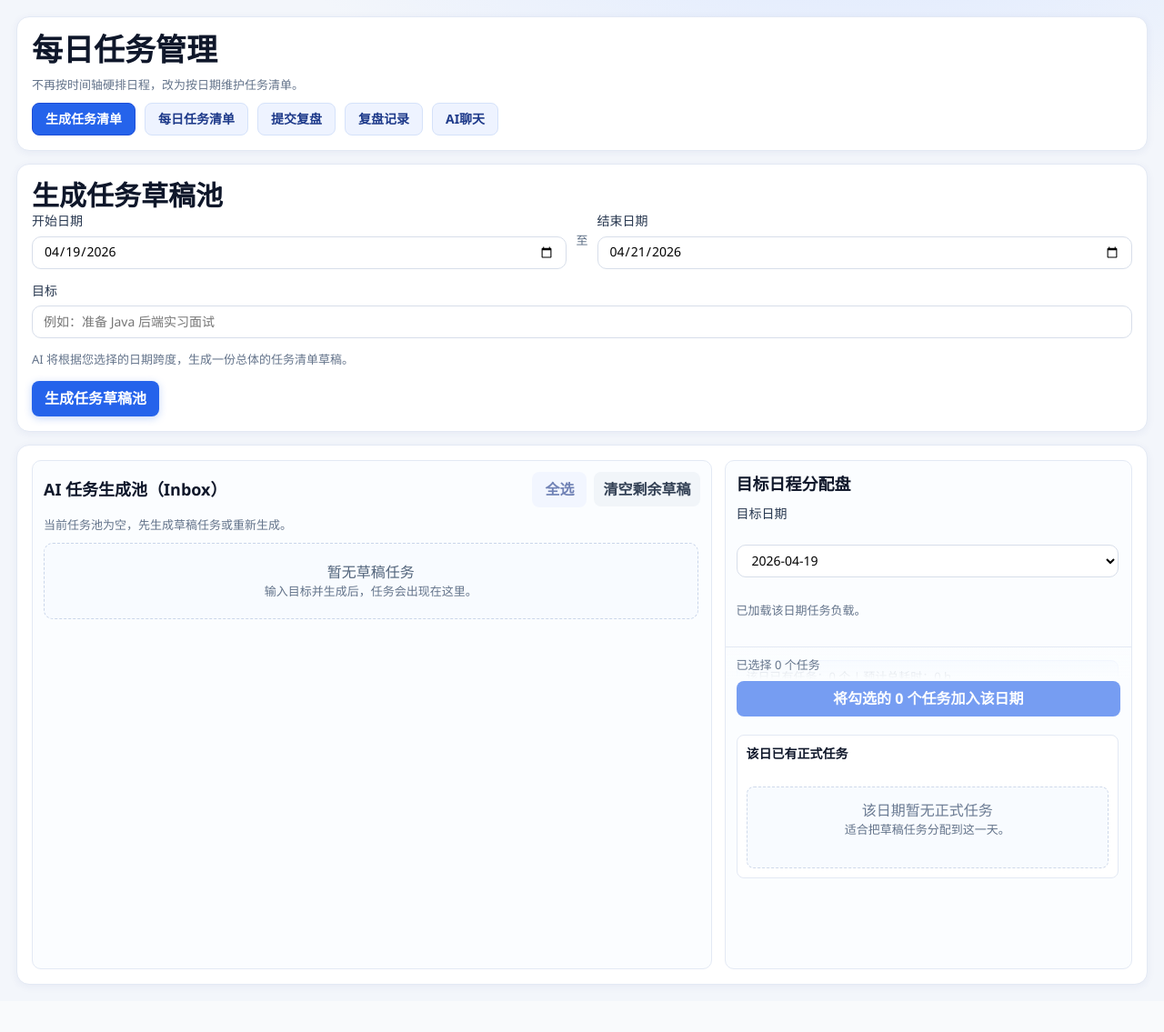
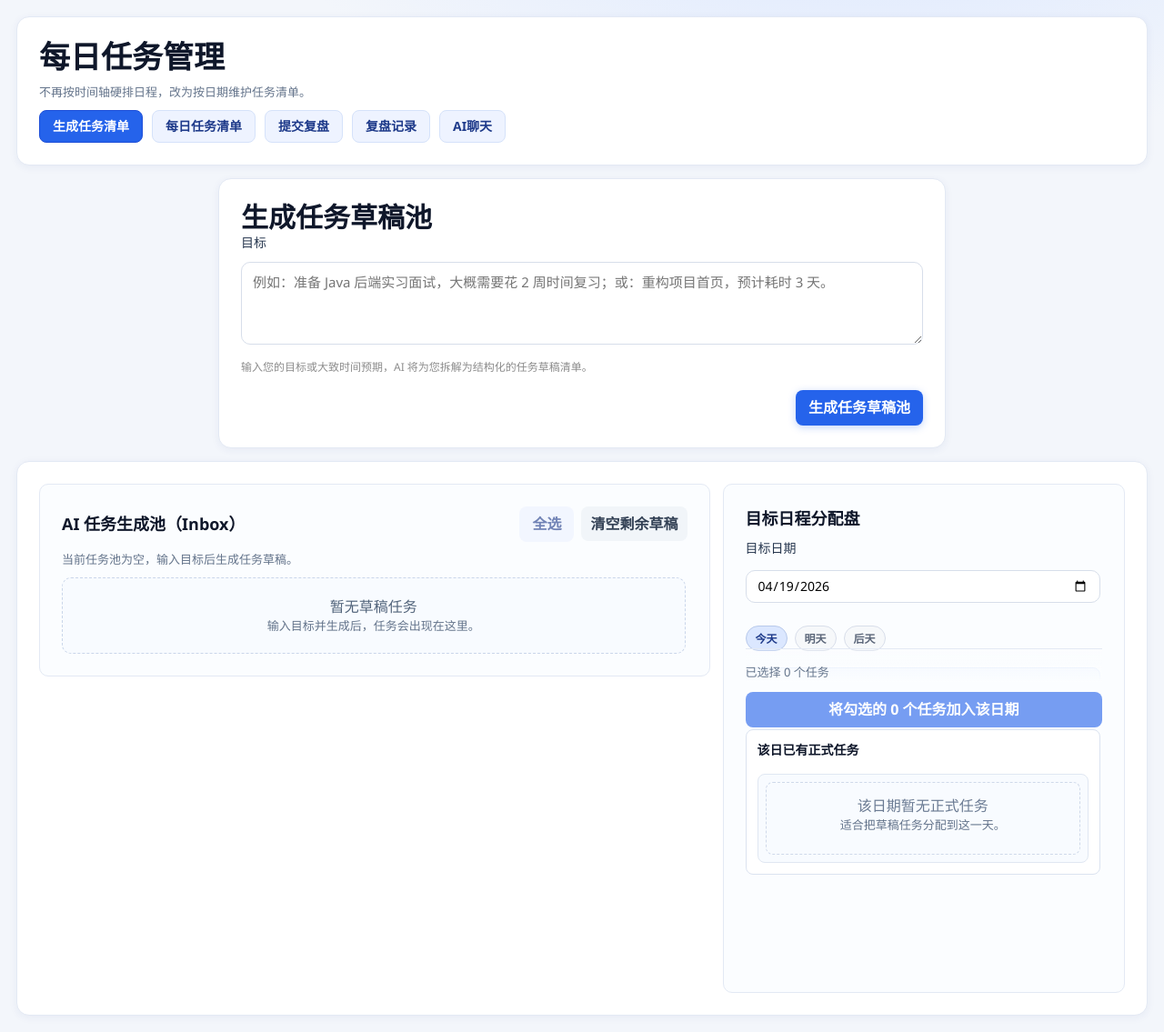
Before and after one commit to 8008120315/date-agent, a FastAPI app: page /plan/generate in a window 1280 px wide. Shown: the whole page at 91% size. Before the commit the page ends 1085 px from the top, so only its background shows below. Run offline with FastAPI, Linux system fonts and the light colour scheme; data that the repository does not hold is empty.

Commit message:
修改生成任务

```diff
--- a/app/static/generate.js
+++ b/app/static/generate.js
@@ -3,7 +3,6 @@ const draftState = {
   selectedTaskIds: new Set(),
   expandedTaskIds: new Set(),
   removingTaskIds: new Set(),
-  rangeDates: [],
   targetDate: "",
   goalText: "",
   existingTasksByDate: new Map(),
@@ -38,19 +37,13 @@ function addDays(dateObj, delta) {
   return d;
 }
 
-function enumerateDateRange(startDateKey, endDateKey) {
-  const start = parseDateKey(startDateKey);
-  const end = parseDateKey(endDateKey);
-  if (Number.isNaN(start.getTime()) || Number.isNaN(end.getTime()) || start > end) {
-    return [];
-  }
-  const rows = [];
-  let cursor = new Date(start.getFullYear(), start.getMonth(), start.getDate());
-  while (cursor <= end && rows.length < 90) {
-    rows.push(toDateKey(cursor));
-    cursor = addDays(cursor, 1);
-  }
-  return rows;
+function todayDateKey() {
+  return toDateKey(new Date());
+}
+
+function isPastDate(dateKey) {
+  if (!dateKey) return false;
+  return dateKey < todayDateKey();
 }
 
 function normalizeHours(value) {
@@ -155,7 +148,9 @@ function setGenerateStatus(message, { error = false } = {}) {
 function setDateLoadStatus(message, { error = false } = {}) {
   const el = document.getElementById("draft-date-load-status");
   if (!el) return;
-  el.textContent = message;
+  const text = String(message || "").trim();
+  el.textContent = text;
+  el.hidden = !text;
   el.classList.toggle("is-error", error);
 }
 
@@ -187,9 +182,23 @@ function updateAssignSummary() {
   }
   if (assignBtn) {
     assignBtn.textContent = `将勾选的 ${selected} 个任务加入该日期`;
-    assignBtn.disabled = selected === 0 || !draftState.targetDate;
+    assignBtn.disabled = selected === 0 || !draftState.targetDate || isPastDate(draftState.targetDate);
   }
   updateSelectToggleButton();
+}
+
+function updateQuickDateButtons() {
+  const buttons = Array.from(document.querySelectorAll(".draft-quick-date-btn"));
+  const today = parseDateKey(todayDateKey());
+  const target = parseDateKey(draftState.targetDate);
+  const diffDays = Number.isNaN(target.getTime())
+    ? null
+    : Math.round((target.getTime() - today.getTime()) / (1000 * 60 * 60 * 24));
+
+  buttons.forEach((btn) => {
+    const offset = Number(btn.getAttribute("data-offset") || 0);
+    btn.classList.toggle("is-active", diffDays === offset);
+  });
 }
 
 function taskKey(task) {
@@ -228,30 +237,11 @@ function markFreshTasks(dateKey, allTasks, appendedTasks) {
   draftState.freshTimersByDate.set(dateKey, timer);
 }
 
-function renderTargetDateOptions() {
-  const select = document.getElementById("draft-target-date-select");
-  if (!select) return;
-  select.innerHTML = draftState.rangeDates
-    .map((dateKey) => `<option value="${escapeHtml(dateKey)}">${escapeHtml(dateKey)}</option>`)
-    .join("");
-  if (!draftState.rangeDates.length) {
-    draftState.targetDate = "";
-    select.disabled = true;
-    select.innerHTML = `<option value="">请先生成草稿</option>`;
-  } else {
-    if (!draftState.rangeDates.includes(draftState.targetDate)) {
-      draftState.targetDate = draftState.rangeDates[0];
-    }
-    select.value = draftState.targetDate;
-    select.disabled = false;
-  }
-}
-
 function renderInboxMeta() {
   const meta = document.getElementById("draft-inbox-meta");
   if (!meta) return;
   if (!draftState.draftTasks.length) {
-    meta.textContent = "当前任务池为空，先生成草稿任务或重新生成。";
+    meta.textContent = "当前任务池为空，输入目标后生成任务草稿。";
     return;
   }
   const selected = countSelectedDrafts();
@@ -333,7 +323,12 @@ function renderExistingTasksBoard() {
   const dateKey = draftState.targetDate;
   const tasks = draftState.existingTasksByDate.get(dateKey) || [];
   const totalHours = tasks.reduce((sum, task) => sum + (normalizeHours(task.estimate_hours) || 0), 0);
-  summary.textContent = `该日已有任务：${tasks.length} 个 | 预计总耗时：${Number(totalHours.toFixed(1))} h`;
+  const roundedHours = Number(totalHours.toFixed(1));
+  const overloadClass = roundedHours >= 8 ? " is-overload" : "";
+  summary.innerHTML = `
+    <span class="draft-load-count">该日已有任务：${tasks.length} 个</span>
+    <span class="draft-load-hours${overloadClass}">预计总耗时：${roundedHours} h</span>
+  `;
 
   if (!tasks.length) {
     list.innerHTML = `
@@ -371,26 +366,23 @@ async function fetchTasksByDate(dateKey) {
 
 async function loadExistingTasksForTargetDate() {
   if (!draftState.targetDate) {
-    setDateLoadStatus("请选择目标日期以查看当日任务负载。");
+    setDateLoadStatus("");
     renderExistingTasksBoard();
     return;
   }
-  setDateLoadStatus("正在加载该日期已有任务...");
+  if (isPastDate(draftState.targetDate)) {
+    setDateLoadStatus("目标日期不能早于今天。", { error: true });
+    renderExistingTasksBoard();
+    return;
+  }
   try {
     await fetchTasksByDate(draftState.targetDate);
     renderExistingTasksBoard();
-    setDateLoadStatus("已加载该日期任务负载。");
+    setDateLoadStatus("");
   } catch (err) {
     setDateLoadStatus(`加载失败：${String(err)}`, { error: true });
     renderExistingTasksBoard();
   }
-}
-
-function applyRangeToInputs(startDate, endDate) {
-  const startInput = document.getElementById("draft-start-date");
-  const endInput = document.getElementById("draft-end-date");
-  if (startInput) startInput.value = startDate;
-  if (endInput) endInput.value = endDate;
 }
 
 async function removeAssignedDraftsWithAnimation(draftIds) {
@@ -407,41 +399,45 @@ async function removeAssignedDraftsWithAnimation(draftIds) {
   renderDraftPool();
 }
 
+function applyQuickDateSelection(targetInput, offset) {
+  const base = new Date();
+  const target = toDateKey(addDays(base, Number(offset || 0)));
+  targetInput.value = target;
+  draftState.targetDate = target;
+  updateAssignSummary();
+  updateQuickDateButtons();
+  renderExistingTasksBoard();
+  void loadExistingTasksForTargetDate();
+}
+
 function bindGeneratePage() {
   const form = document.getElementById("draft-plan-form");
   if (!form) return;
 
-  const startInput = document.getElementById("draft-start-date");
-  const endInput = document.getElementById("draft-end-date");
   const goalInput = document.getElementById("draft-goal-text");
   const generateBtn = document.getElementById("draft-generate-btn");
-  const targetDateSelect = document.getElementById("draft-target-date-select");
+  const targetDateInput = document.getElementById("draft-target-date-input");
+  const quickDateButtons = Array.from(document.querySelectorAll(".draft-quick-date-btn"));
   const toggleSelectBtn = document.getElementById("draft-toggle-select-btn");
   const clearDraftBtn = document.getElementById("draft-clear-btn");
   const assignBtn = document.getElementById("draft-assign-btn");
   const poolList = document.getElementById("draft-pool-list");
 
-  const today = toDateKey(new Date());
-  const defaultEnd = toDateKey(addDays(new Date(), 2));
-  applyRangeToInputs(today, defaultEnd);
-  draftState.rangeDates = enumerateDateRange(today, defaultEnd);
-  draftState.targetDate = draftState.rangeDates[0] || "";
-  renderTargetDateOptions();
+  if (!(targetDateInput instanceof HTMLInputElement)) return;
+
+  const today = todayDateKey();
+  targetDateInput.min = today;
+  targetDateInput.value = today;
+  draftState.targetDate = today;
+  updateQuickDateButtons();
   renderDraftPool();
   renderExistingTasksBoard();
   void loadExistingTasksForTargetDate();
 
   form.addEventListener("submit", async (event) => {
     event.preventDefault();
-    const startDate = String(startInput?.value || "").trim();
-    const endDate = String(endInput?.value || "").trim();
     const goalText = String(goalInput?.value || "").trim();
 
-    const rangeDates = enumerateDateRange(startDate, endDate);
-    if (!rangeDates.length) {
-      setGenerateStatus("日期范围无效，请重新选择。", { error: true });
-      return;
-    }
     if (!goalText) {
       setGenerateStatus("请先输入目标。", { error: true });
       return;
@@ -449,12 +445,10 @@ function bindGeneratePage() {
 
     generateBtn.disabled = true;
     generateBtn.textContent = "生成中...";
-    setGenerateStatus("AI 正在生成多日任务草稿池...");
+    setGenerateStatus("AI 正在拆解目标并生成任务草稿池...");
 
     try {
       const data = await postJson("/api/plan/draft/generate", {
-        start_date: startDate,
-        end_date: endDate,
         goal_text: goalText,
       });
       console.log("[draft generate]", data);
@@ -463,17 +457,12 @@ function bindGeneratePage() {
       draftState.selectedTaskIds.clear();
       draftState.expandedTaskIds.clear();
       draftState.removingTaskIds.clear();
-      draftState.rangeDates = enumerateDateRange(
-        String(data.start_date || startDate),
-        String(data.end_date || endDate),
-      );
-      draftState.targetDate = draftState.rangeDates[0] || "";
 
-      renderTargetDateOptions();
       renderDraftPool();
       renderExistingTasksBoard();
-      void loadExistingTasksForTargetDate();
-      setGenerateStatus(`已生成 ${draftState.draftTasks.length} 条草稿任务，可手动分配到目标日期。`);
+      const spanDays = Number(data.inferred_span_days || 0);
+      const spanTip = spanDays > 0 ? `（推断周期约 ${spanDays} 天）` : "";
+      setGenerateStatus(`已生成 ${draftState.draftTasks.length} 条草稿任务 ${spanTip}`.trim());
       showToast(`草稿池已生成（${draftState.draftTasks.length} 条）`);
     } catch (err) {
       setGenerateStatus(`生成失败：${String(err)}`, { error: true });
@@ -484,11 +473,38 @@ function bindGeneratePage() {
     }
   });
 
-  targetDateSelect?.addEventListener("change", async () => {
-    draftState.targetDate = String(targetDateSelect.value || "").trim();
+  targetDateInput.addEventListener("change", async () => {
+    const nextDate = String(targetDateInput.value || "").trim();
+    if (!nextDate) {
+      draftState.targetDate = "";
+      updateAssignSummary();
+      updateQuickDateButtons();
+      renderExistingTasksBoard();
+      setDateLoadStatus("");
+      return;
+    }
+    if (isPastDate(nextDate)) {
+      targetDateInput.value = todayDateKey();
+      draftState.targetDate = targetDateInput.value;
+      updateAssignSummary();
+      updateQuickDateButtons();
+      renderExistingTasksBoard();
+      setDateLoadStatus("目标日期不能早于今天。", { error: true });
+      showToast("只能分配到今天及未来日期", { error: true });
+      return;
+    }
+    draftState.targetDate = nextDate;
     updateAssignSummary();
+    updateQuickDateButtons();
     renderExistingTasksBoard();
     await loadExistingTasksForTargetDate();
+  });
+
+  quickDateButtons.forEach((btn) => {
+    btn.addEventListener("click", () => {
+      const offset = Number(btn.getAttribute("data-offset") || 0);
+      applyQuickDateSelection(targetDateInput, offset);
+    });
   });
 
   poolList?.addEventListener("change", (event) => {
@@ -557,6 +573,10 @@ function bindGeneratePage() {
       showToast("请先选择目标日期", { error: true });
       return;
     }
+    if (isPastDate(draftState.targetDate)) {
+      showToast("只能分配到今天及未来日期", { error: true });
+      return;
+    }
     const selectedTasks = draftState.draftTasks.filter((task) => selectedIds.includes(task.draft_id));
     if (!selectedTasks.length) {
       showToast("已选任务不存在，请重新勾选", { error: true });
@@ -577,7 +597,7 @@ function bindGeneratePage() {
       draftState.existingTasksByDate.set(draftState.targetDate, planItems);
       markFreshTasks(draftState.targetDate, planItems, selectedTasks);
       renderExistingTasksBoard();
-      setDateLoadStatus("该日期任务已更新。");
+      setDateLoadStatus("");
 
       await removeAssignedDraftsWithAnimation(selectedIds);
       showToast(`已成功将 ${selectedTasks.length} 个任务分配至 ${draftState.targetDate} 日程中`);
--- a/app/static/style.css
+++ b/app/static/style.css
@@ -891,7 +891,7 @@ body.modal-open {
   background: var(--ui-card-bg);
   border: 1px solid var(--ui-border-soft);
   border-radius: var(--ui-radius-lg);
-  padding: 16px;
+  padding: 24px;
   box-shadow: var(--ui-shadow-sm);
 }
 
@@ -941,25 +941,41 @@ h4 {
 
 .draft-plan-form {
   display: grid;
-  gap: 14px;
-}
-
-.draft-range-row {
-  display: grid;
-  grid-template-columns: minmax(0, 1fr) auto minmax(0, 1fr);
-  align-items: end;
-  gap: 10px;
-}
-
-.draft-range-sep {
-  align-self: center;
-  color: #5b6d84;
-  font-size: 13px;
+  gap: 16px;
+}
+
+.draft-ideation-card {
+  width: 70%;
+  max-width: 800px;
+  min-width: 620px;
+  margin-inline: auto;
+}
+
+.draft-ideation-card .draft-plan-form {
+  max-width: 100%;
+  margin-inline: auto;
+}
+
+.draft-goal-label {
+  gap: 10px;
+}
+
+#draft-goal-text {
+  min-height: 86px;
+  resize: vertical;
+  font-size: 15px;
+  line-height: 1.55;
+}
+
+.draft-helper-text {
+  color: #8c8c8c;
+  font-size: 12px;
 }
 
 .draft-form-actions {
   display: flex;
-  align-items: center;
+  align-items: flex-end;
+  justify-content: flex-end;
   gap: 12px;
   flex-wrap: wrap;
 }
@@ -973,6 +989,7 @@ h4 {
   display: grid;
   grid-template-columns: minmax(0, 1.25fr) minmax(280px, 0.75fr);
   gap: 14px;
+  align-items: start;
 }
 
 .draft-inbox,
@@ -980,10 +997,11 @@ h4 {
   border: 1px solid var(--ui-border-soft);
   border-radius: var(--ui-radius);
   background: #fbfdff;
-  padding: 12px;
+  padding: 24px;
   display: flex;
   flex-direction: column;
   gap: 10px;
+  align-self: start;
 }
 
 .draft-dispatch {
@@ -997,17 +1015,18 @@ h4 {
   display: grid;
   gap: 10px;
   padding-right: 2px;
+  padding-bottom: 8px;
 }
 
 .draft-dispatch-footer {
   position: sticky;
   bottom: 0;
-  margin: 0 -12px -12px;
-  padding: 10px 12px 12px;
+  margin-top: auto;
+  padding: 16px 0 0;
   border-top: 1px solid var(--ui-border-soft);
-  background: linear-gradient(180deg, rgba(251, 253, 255, 0.55) 0%, #fbfdff 40%);
-  display: grid;
-  gap: 8px;
+  background: linear-gradient(180deg, rgba(251, 253, 255, 0.2) 0%, #fbfdff 42%);
+  display: grid;
+  gap: 12px;
 }
 
 .draft-dispatch-footer button {
@@ -1015,19 +1034,73 @@ h4 {
 }
 
 .draft-load-summary {
+  display: flex;
+  align-items: center;
+  justify-content: space-between;
+  gap: 14px;
   font-size: 13px;
   color: #2b3e5b;
   background: #eef4ff;
   border: 1px solid #d4e1fb;
   border-radius: var(--ui-radius-sm);
-  padding: 8px 10px;
+  padding: 10px 12px;
+}
+
+.draft-load-count {
+  color: #3a4a66;
+  font-weight: 500;
+}
+
+.draft-load-hours {
+  color: #1f3e72;
+  font-size: 14px;
+  font-weight: 700;
+  white-space: nowrap;
+}
+
+.draft-load-hours.is-overload {
+  color: #c2410c;
+}
+
+.draft-quick-date-row {
+  display: flex;
+  align-items: center;
+  gap: 8px;
+  flex-wrap: wrap;
+}
+
+.draft-quick-date-btn.btn-secondary {
+  min-height: 28px;
+  padding: 4px 10px;
+  border: 1px solid #d8deea;
+  border-radius: 999px;
+  background: rgba(15, 23, 42, 0.02);
+  color: #5b6679;
+  font-size: 12px;
+  font-weight: 600;
+  box-shadow: none;
+  transition: background-color 0.15s ease, color 0.15s ease, border-color 0.15s ease;
+}
+
+.draft-quick-date-btn.btn-secondary:hover {
+  background: #eef2f9;
+  color: #334155;
+  border-color: #c9d2e3;
+  box-shadow: none;
+  transform: none;
+}
+
+.draft-quick-date-btn.btn-secondary.is-active {
+  background: #dbe7ff;
+  border-color: #b8c9ea;
+  color: #1e3a8a;
 }
 
 .draft-existing-board {
-  border: 1px solid var(--ui-border-soft);
+  border: 1px solid #dbe3f0;
   border-radius: var(--ui-radius-sm);
-  background: rgba(255, 255, 255, 0.9);
-  padding: 10px;
+  background: rgba(255, 255, 255, 0.94);
+  padding: 12px;
   display: grid;
   gap: 8px;
 }
@@ -1042,6 +1115,10 @@ h4 {
   gap: 6px;
   max-height: 320px;
   overflow: auto;
+  padding: 8px;
+  border: 1px solid #e0e7f2;
+  border-radius: 8px;
+  background: #f8fbff;
 }
 
 .draft-existing-empty {
@@ -1058,9 +1135,9 @@ h4 {
 }
 
 .draft-existing-item {
-  border: 1px solid #dee6f3;
+  border: 1px solid #d7e1ef;
   border-radius: var(--ui-radius-sm);
-  background: rgba(240, 245, 255, 0.78);
+  background: #ffffff;
   padding: 8px 10px;
   display: flex;
   align-items: center;
@@ -1838,6 +1915,10 @@ pre {
 }
 
 @media (max-width: 980px) {
+  .card {
+    padding: 16px;
+  }
+
   .container {
     grid-template-columns: 1fr;
   }
@@ -1890,17 +1971,18 @@ pre {
     grid-template-columns: 1fr;
   }
 
-  .draft-range-row {
-    grid-template-columns: 1fr;
-    align-items: stretch;
-  }
-
-  .draft-range-sep {
-    display: none;
+  .draft-ideation-card {
+    width: 100%;
+    min-width: 0;
+    max-width: none;
   }
 
   .draft-dispatch-layout {
     grid-template-columns: 1fr;
+  }
+
+  .draft-quick-date-row {
+    gap: 6px;
   }
 
   .draft-dispatch {
--- a/app/templates/generate.html
+++ b/app/templates/generate.html
@@ -27,28 +27,23 @@
         </nav>
       </section>
 
-      <section class="card">
+      <section class="card draft-ideation-card">
         <h2>生成任务草稿池</h2>
         <form id="draft-plan-form" class="draft-plan-form">
-          <div class="draft-range-row">
-            <label>
-              开始日期
-              <input id="draft-start-date" name="start_date" type="date" required />
-            </label>
-            <span class="draft-range-sep">至</span>
-            <label>
-              结束日期
-              <input id="draft-end-date" name="end_date" type="date" required />
-            </label>
-          </div>
-          <label>
+          <label class="draft-goal-label">
             目标
-            <input id="draft-goal-text" name="goal_text" type="text" required placeholder="例如：准备 Java 后端实习面试" />
+            <textarea
+              id="draft-goal-text"
+              name="goal_text"
+              rows="3"
+              required
+              placeholder="例如：准备 Java 后端实习面试，大概需要花 2 周时间复习；或：重构项目首页，预计耗时 3 天。"
+            ></textarea>
           </label>
-          <p class="hint">AI 将根据您选择的日期跨度，生成一份总体的任务清单草稿。</p>
+          <p class="hint draft-helper-text">输入您的目标或大致时间预期，AI 将为您拆解为结构化的任务草稿清单。</p>
           <div class="draft-form-actions">
+            <span id="draft-generate-status" class="hint"></span>
             <button id="draft-generate-btn" type="submit">生成任务草稿池</button>
-            <span id="draft-generate-status" class="hint"></span>
           </div>
         </form>
       </section>
@@ -63,7 +58,7 @@
                 <button id="draft-clear-btn" type="button" class="btn-text">清空剩余草稿</button>
               </div>
             </div>
-            <p id="draft-inbox-meta" class="hint">请先选择日期范围并生成草稿任务。</p>
+            <p id="draft-inbox-meta" class="hint">请先输入目标并生成草稿任务。</p>
             <div id="draft-pool-list" class="draft-pool-list"></div>
           </section>
 
@@ -72,9 +67,14 @@
             <div class="draft-dispatch-scroll">
               <label>
                 目标日期
-                <select id="draft-target-date-select"></select>
+                <input id="draft-target-date-input" type="date" />
               </label>
-              <p id="draft-date-load-status" class="hint">请选择目标日期以查看当日任务负载。</p>
+              <div class="draft-quick-date-row" aria-label="快捷日期">
+                <button type="button" class="btn-secondary draft-quick-date-btn" data-offset="0">今天</button>
+                <button type="button" class="btn-secondary draft-quick-date-btn" data-offset="1">明天</button>
+                <button type="button" class="btn-secondary draft-quick-date-btn" data-offset="2">后天</button>
+              </div>
+              <p id="draft-date-load-status" class="hint"></p>
               <div id="draft-load-summary" class="draft-load-summary">该日已有任务：0 个 | 预计总耗时：0 h</div>
               <section class="draft-existing-board">
                 <h4>该日已有正式任务</h4>
```
Also changed, not shown: app/schemas.py (+2 -5 lines), app/services/plan_service.py (+63 -16 lines), README.md.
